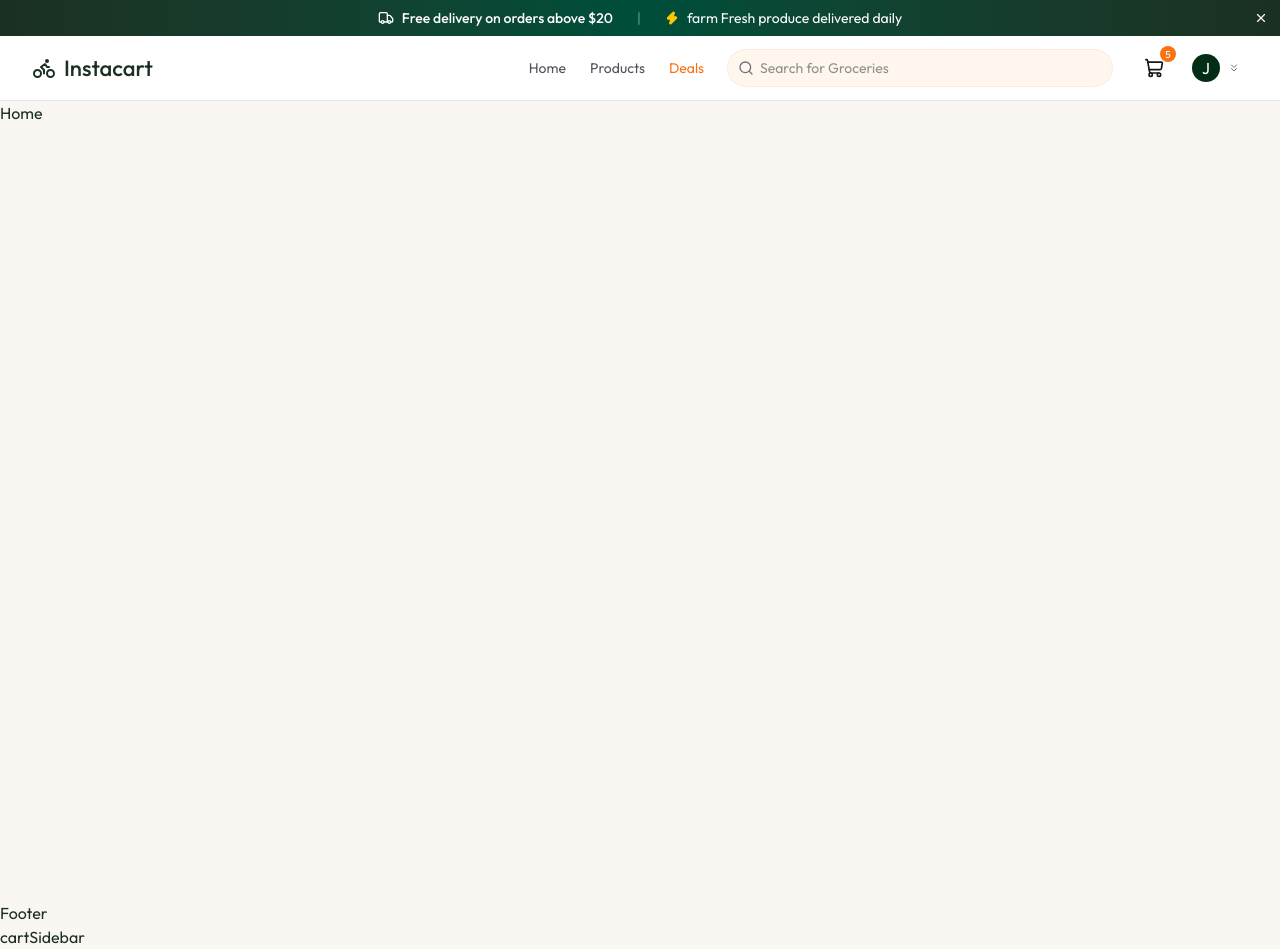
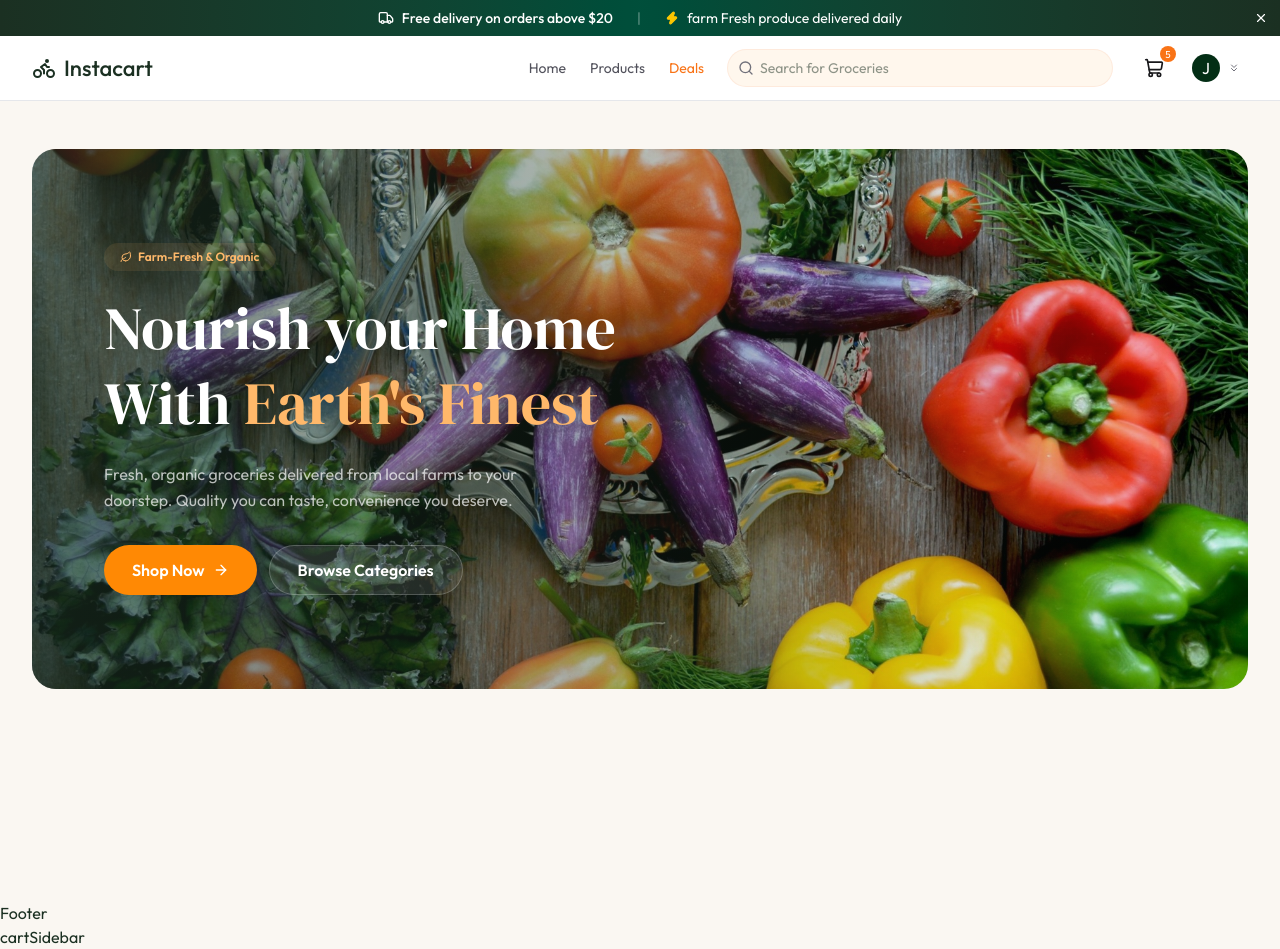
Before and after one commit to Piyushx86codes/Grocery-delivery-Project, a React (Vite) app: page / in a window 1280 px wide. Built offline with nearby package versions, Linux system fonts and the light colour scheme.

Commit message:
Hero Section added

```diff
--- /dev/null
+++ b/src/components/Home/Hero.tsx
@@ -0,0 +1,50 @@
+import { ArrowRightIcon, LeafIcon } from "lucide-react"
+import { heroSectionData } from "../../assets/assets";
+import { Link } from "react-router-dom";
+
+
+const Hero = () => {
+  return (
+   <section className="relative overflow-hidden min-h-[540px] mb-10 rounded-3xl flex items-center">
+
+    <img src={heroSectionData.hero_image}
+    className="absolute inset-0 h-full w-full object-cover"/>
+
+    <div className="absolute inset-0 bg-linear-to-r from-app-green/65 to-transparent "/>
+
+    <div className="relative max-w-7xl mx-auto px-4 sm:px-6 lg:px-8 py-20 w-full">
+        <div className="max-w-xl xl:pl-10">
+            <span className="inline-flex items-center gap-1.5 px-4
+            py-1.5 text-xs font-semibold text-orange-300
+            bg-orange-300/10 rounded-full mb-5">
+                <LeafIcon className="size-3"/>Farm-Fresh & Organic
+            </span>
+            <h1 className="font-serif text-4xl sm:text-5xl
+            lg:text-6xl text-white leading-tight mb-5">
+                Nourish your Home With <span className="text-orange-300">Earth's Finest</span>
+            </h1>
+            <p className="text-base text-white/70 leading-relaxed mb-8 max-w-md">
+                {heroSectionData.description}
+            </p>
+            <div className="flex flex-wrap gap-3">
+                <Link to="/products" className="px-7 py-3
+                bg-orange-400 text-white font-semibold
+                rounded-full hover:bg-orange-500  transition-all
+                flex-center gap-2 active:scale-[0.98]">
+                    Shop Now <ArrowRightIcon className="size-4"/>
+                </Link>
+
+                <Link to="/products" className="px-7 py-3 bg-white/10 text-white font-semibold
+                rounded-full hover:bg-white/20 transition-all border border-white/20">
+                    Browse Categories
+                </Link>
+            </div>
+        </div>
+
+    </div>
+
+   </section>
+  )
+}
+
+export default Hero
--- a/src/pages/Home.tsx
+++ b/src/pages/Home.tsx
@@ -1,7 +1,11 @@
+import Hero from "../components/Home/Hero"
+
 
 const Home = () => {
   return (
-    <div>Home</div>
+    <div className="min-h-screen max-w-7xl mx-auto px-4 sm:px-6 lg:px-8 py-12">
+     <Hero/>
+    </div>
   )
 }
 
```
